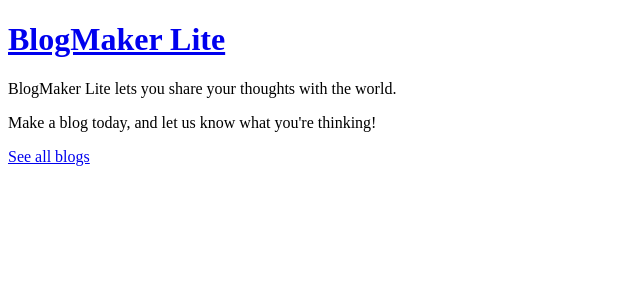
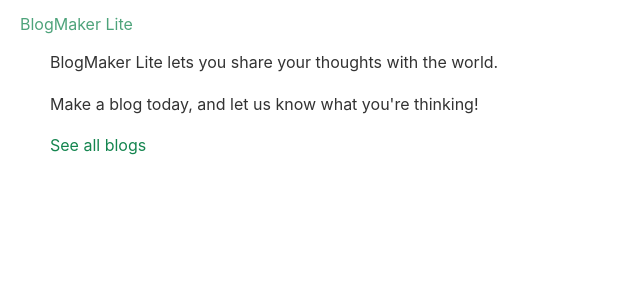
Before and after one commit to ehmatthes/django-first-principles, a Django app: page / in a window 1280 px wide. Shown: the top 300 px of the page, without its empty margins (0-640 px from the left). Run offline with Django 4.2, Linux system fonts and the light colour scheme.

Commit message:
Updated base.html to use chota styles.

```diff
--- a/templates/base.html
+++ b/templates/base.html
@@ -1,15 +1,28 @@
+{% load static %}
+
 <!doctype html>
 <html lang="en-US">
   <head>
     <meta charset="utf-8" />
+    <meta name="viewport"
+      content="width=device-width, initial-scale=1.0" />
+
+    <link href="{% static 'chota.css' %}" rel="stylesheet"
+      type="text/css">
+
     <title>BlogMaker Lite</title>
   </head>
+
   <body>
+    <nav class="nav">
+      <div class="nav-left">
+        <a class="active" href="{% url 'index' %}">BlogMaker Lite</a>
+      </div>
+    </nav>
 
-    <h1>
-      <a href="{% url 'index' %}">BlogMaker Lite</a>
-    </h1>
-    {% block content %}{% endblock content %}
+    <div class="container">
+      {% block content %}{% endblock content %}
+    </div>
 
   </body>
 </html>
```
